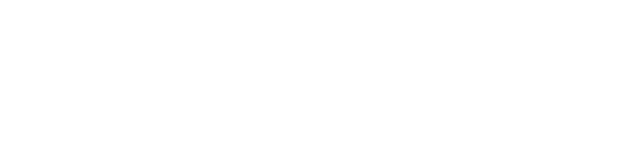
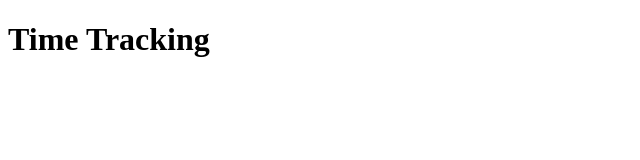
Before and after one commit to AndreBezBirolo/time-tracking, a plain HTML site: page index.html in a window 1280 px wide. Shown: the whole page, without its empty margins (0-640 px from the left). Drawn offline with Linux system fonts and the light colour scheme.

Commit message:
Adicionar titulo

```diff
--- a/index.html
+++ b/index.html
@@ -5,6 +5,6 @@
     <title>Time Tracking</title>
 </head>
 <body>
-
+    <h1 class="title">Time Tracking</h1>
 </body>
 </html>
```
